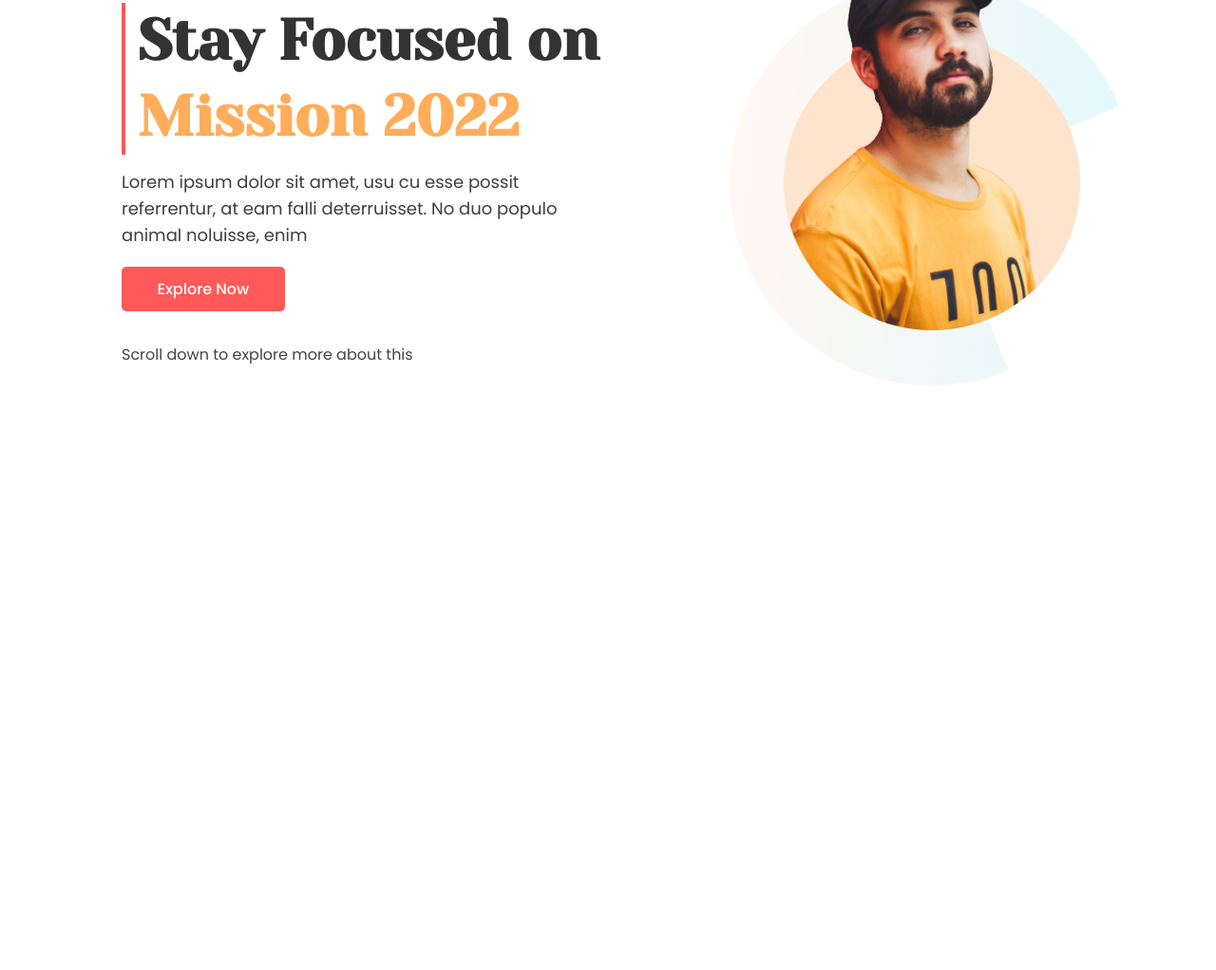
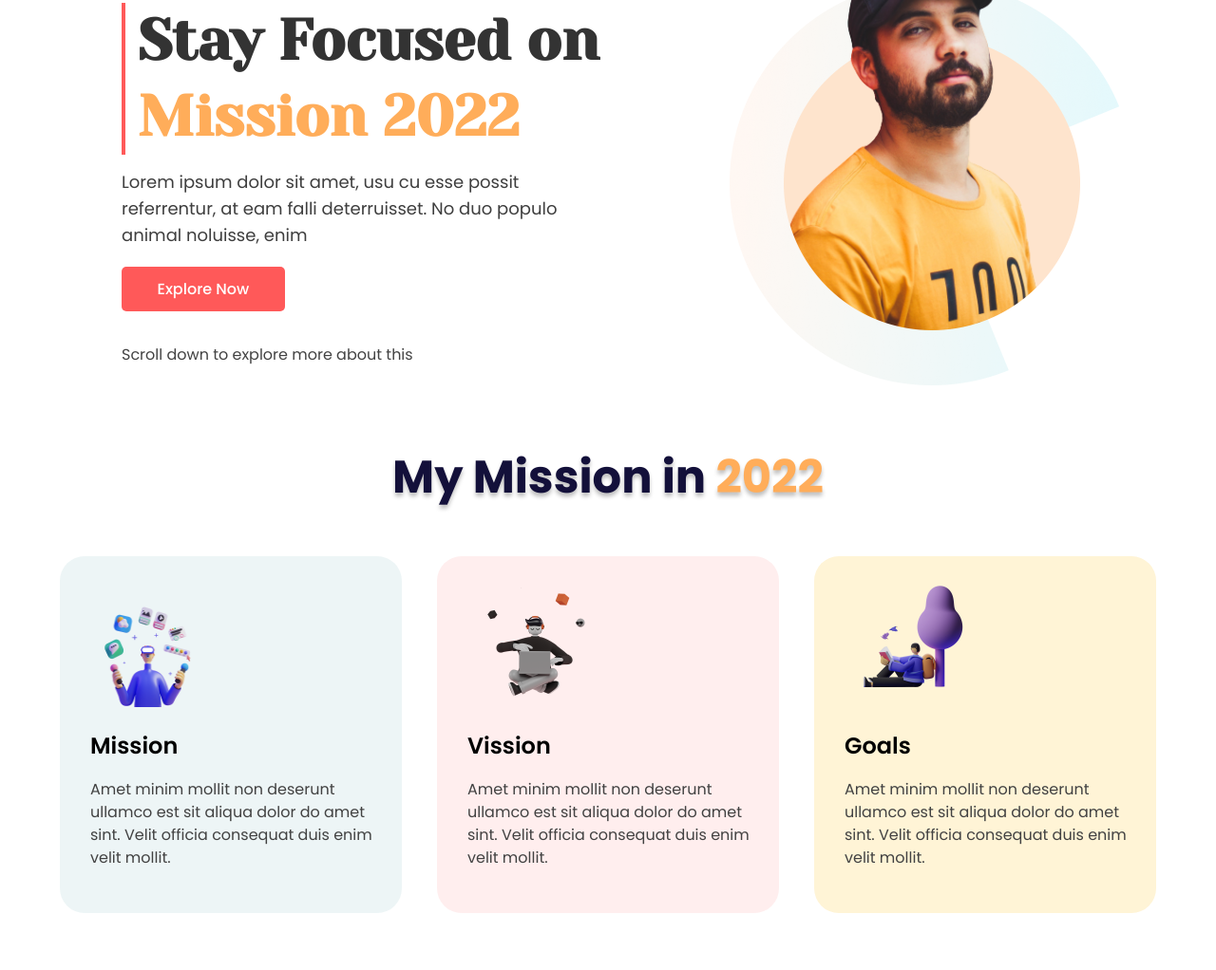
Before and after one commit to mdimranulalam/mission-2022, a plain HTML site: page index.html in a window 1280 px wide. Shown: the part 137-1159 px from the top of the page at 95% size. Before the commit the page ends 800 px from the top, so only its background shows below. Drawn offline with Linux system fonts and the light colour scheme.

Commit message:
Section - 2 added

```diff
--- a/index.html
+++ b/index.html
@@ -10,7 +10,7 @@
 </head>
 <body>
     <!-- Section - 1 -->
-    <section class="flexible-container">
+    <section class="flexible-container seciton-1">
         <!-- Section Left Part -->
         <div class="section-part">
 
@@ -35,5 +35,41 @@
             <img src="images/person/person-0.png" alt="A man photo">
         </div>
     </section>
+
+    <!-- Section - 2 -->
+    <section class="section-2">
+
+        <!-- Section-title -->
+        <h2 class="section-2-title">My Mission in <span class="orange-color">2022</span> </h2>
+
+        <!-- Section Elements -->
+        <div class="section-2-elements section-2-flex">
+
+            <div class="section-2-box box-1-color">
+                <div class="box-padding">
+                    <img src="images/illustrators/illustrator-1.png" alt="">
+                    <h3 class="box-title">Mission</h3>
+                    <p class="box-description">Amet minim mollit non deserunt ullamco est sit aliqua dolor do amet sint. Velit officia consequat duis enim velit mollit.</p>
+                </div>
+            </div>
+
+            <div class="section-2-box box-2-color">
+                <div class="box-padding">
+                    <img src="images/illustrators/illustrator-2.png" alt="">
+                    <h3 class="box-title">Vission</h3>
+                    <p class="box-description">Amet minim mollit non deserunt ullamco est sit aliqua dolor do amet sint. Velit officia consequat duis enim velit mollit.</p>
+                </div>
+            </div>
+
+            <div class="section-2-box box-3-color">
+                <div class="box-padding">
+                    <img src="images/illustrators/illustrator-3.png" alt="">
+                    <h3 class="box-title">Goals</h3>
+                    <p class="box-description">Amet minim mollit non deserunt ullamco est sit aliqua dolor do amet sint. Velit officia consequat duis enim velit mollit.</p>
+                </div>
+            </div>
+
+        </div>
+    </section>
 </body>
 </html>
--- a/style.css
+++ b/style.css
@@ -13,8 +13,9 @@
 }
 .flexible-container{
     display: flex;
+}
 
-}
+/* Section 1 styles */
 .section-part{
     width: 50%;
     padding-left: 10%;
@@ -56,8 +57,68 @@
     font-size: 16px;
     line-height: 24px;
     color: #434343;
+    padding-bottom: 82px;
 }
 
 .section-part img{
     width: 426px;
 }
+
+/* Section 2 styles */
+.section-2{
+    padding-bottom: 60px;
+}
+.section-2-flex{
+    display: flex;
+    justify-content: center;
+    column-gap: 37px;
+}
+.section-2-title{
+    font-family: 'Poppins', sans-serif;
+    font-weight: 700;
+    font-size: 48px;
+    line-height: 70px;
+    text-align: center;
+    color: #13103A;
+    text-shadow: 0px 4px 4px #00000040;
+    padding-bottom: 48px;
+}
+.section-2-box{
+    width: 360px;
+    height: 376px;
+    border-radius: 26px;
+}
+.box-padding{
+    padding-top: 25px;
+    padding-left: 32px;
+}
+.box-1-color{
+    background-color: #4f9da61a;
+}
+.box-2-color{
+    background-color: #ff59591a;
+}
+.box-3-color{
+    background-color: #FFF4D6;
+}
+.section-2-box img{
+    width: 141px;
+    height: 141px;
+    padding-bottom: 12px;
+}
+.box-title{
+    font-family: 'Poppins', sans-serif;
+    font-weight: 600;
+    font-size: 24px;
+    line-height: 36px;
+    color: #000000;
+    padding-bottom: 16px;
+}
+.box-description{
+    font-family: 'Poppins', sans-serif;
+    font-size: 16px;
+    font-weight: 400;
+    line-height: 24px;
+    color: #424242;
+    width: 315px;
+}
```
